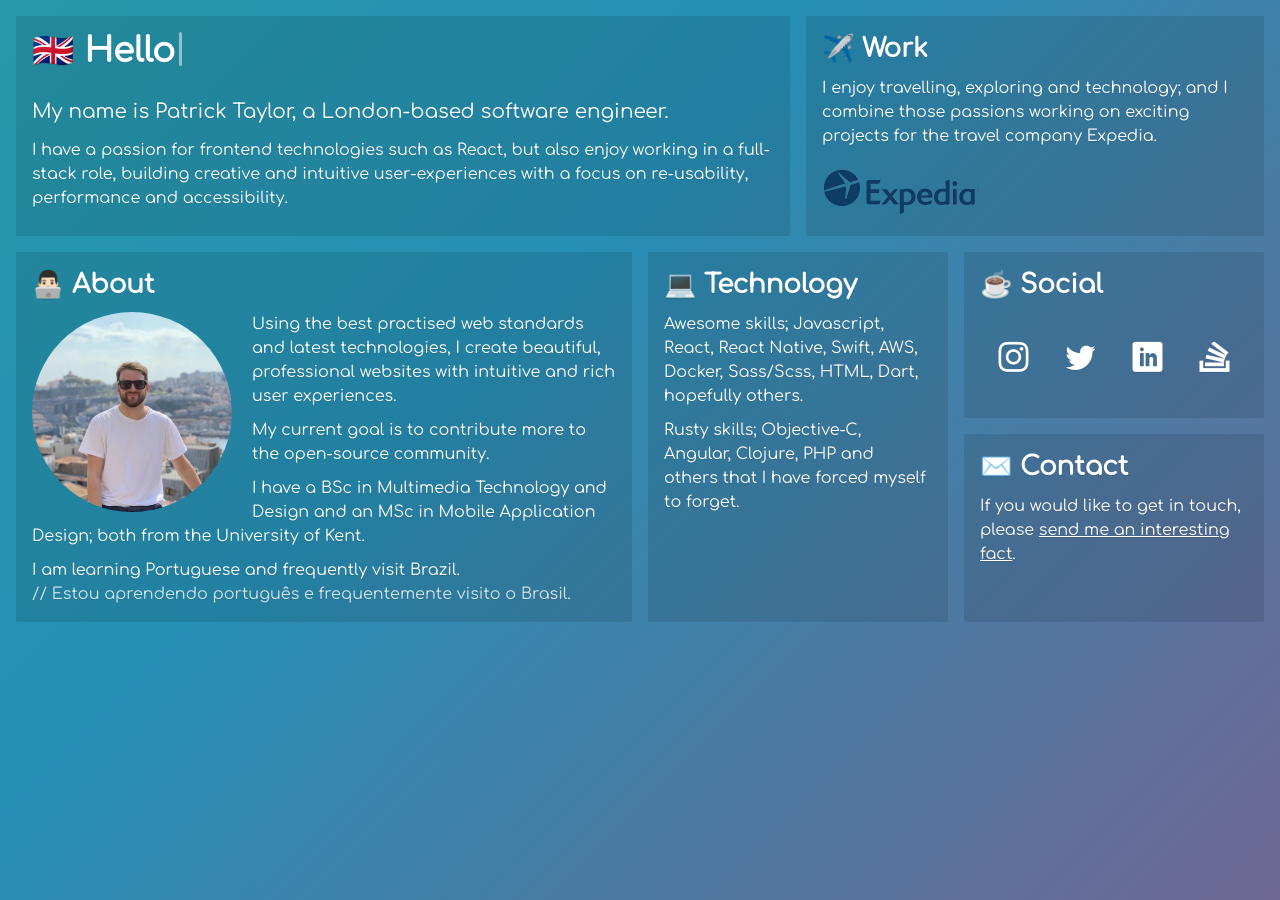
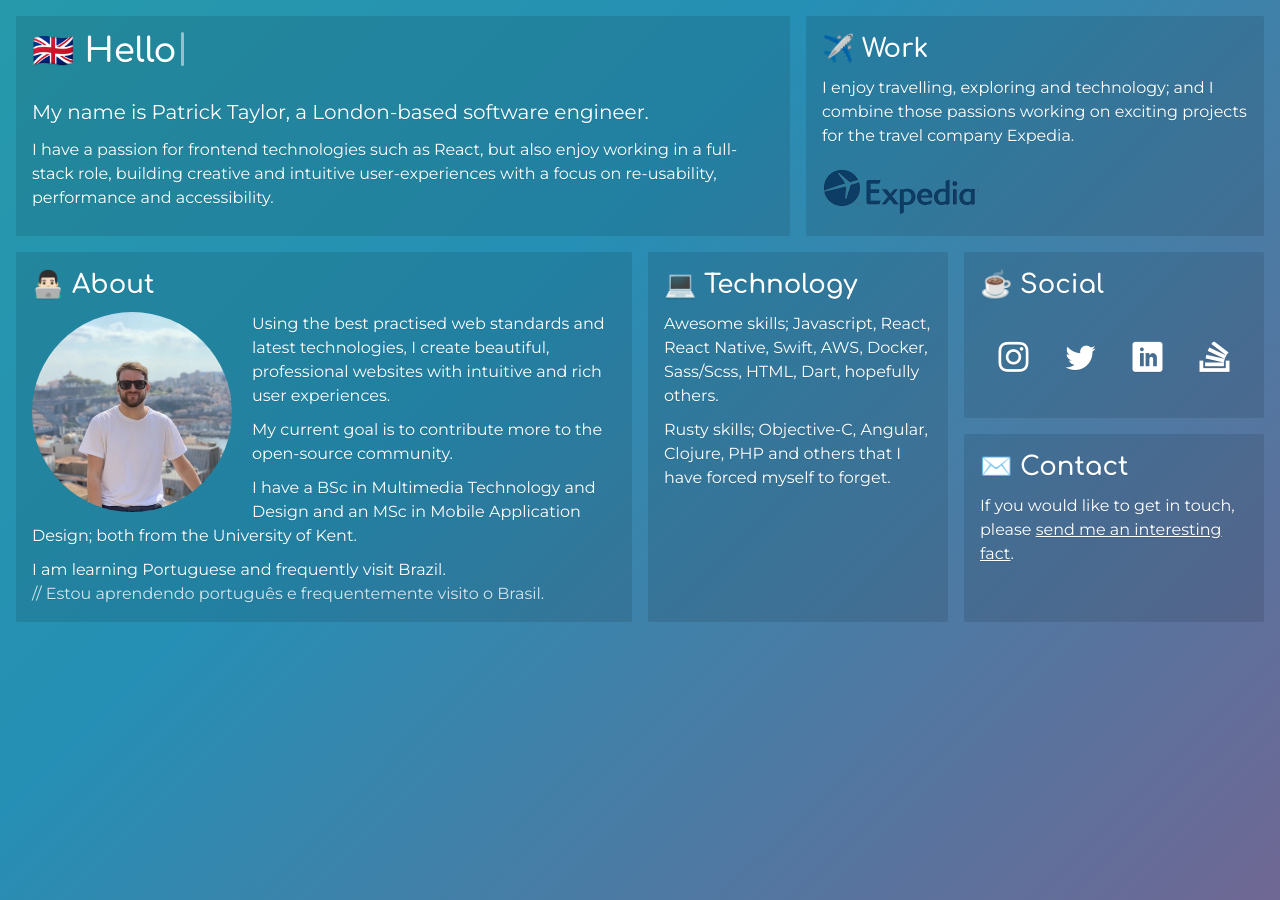
Before and after one commit to 01taylop/01taylop.github.io, a Jekyll site: the page built from index.html, in a window 1280 px wide. Built offline with Jekyll 4.4.1, drawn with Linux system fonts in a browser that asks for light colours; some web fonts are replaced.

Commit message:
Improved fonts ✍️

```diff
--- a/_layouts/default.html
+++ b/_layouts/default.html
@@ -20,8 +20,7 @@
   <meta name="description" content="{% if page.excerpt %}{{ page.excerpt | strip_html | strip_newlines | truncate: 160 }}{% else %}{{ site.description }}{% endif %}">
 
   <link rel="stylesheet" href="{{ "/css/main.css" | prepend: site.baseurl }}">
-  <link href="https://fonts.googleapis.com/css?family=Comfortaa&display=swap" rel="stylesheet">
-
+  <link href="https://fonts.googleapis.com/css?family=Comfortaa:600|Montserrat&display=swap" rel="stylesheet">
   <link rel="canonical" href="{{ page.url | replace:'index.html','' | prepend: site.baseurl | prepend: site.url }}">
   <link rel="alternate" type="application/rss+xml" title="{{ site.title }}" href="{{ "/feed.xml" | prepend: site.baseurl | prepend: site.url }}">
 </head>
--- a/_sass/base/_grid-style.scss
+++ b/_sass/base/_grid-style.scss
@@ -7,6 +7,11 @@
     h1, h2, p, a {
       color: $font-colour;
       text-shadow: $font-shadow;
+    }
+
+    h1, h2 {
+      font-family: 'Comfortaa', sans-serif;
+      font-weight: 600;
     }
 
     h1 {
--- a/_sass/base/_main.scss
+++ b/_sass/base/_main.scss
@@ -25,9 +25,10 @@ body {
   background-color: #f8f8f8;
 
   color: $font-colour;
-  font-family: 'Comfortaa', -apple-system, BlinkMacSystemFont, 'Segoe UI', Roboto, Helvetica, Arial, sans-serif, 'Apple Color Emoji', 'Segoe UI Emoji', 'Segoe UI Symbol';
+  font-family: 'Montserrat', -apple-system, BlinkMacSystemFont, 'Segoe UI', Roboto, Helvetica, Arial, sans-serif, 'Apple Color Emoji', 'Segoe UI Emoji', 'Segoe UI Symbol';
   font-size: $font-size;
   font-weight: normal;
+  font-display: swap;
   line-height: $line-height;
 
   -webkit-overflow-scrolling: touch;
--- a/_sass/typography/_icons.scss
+++ b/_sass/typography/_icons.scss
@@ -3,7 +3,7 @@
   font-family: 'portfolio';
   font-style: normal;
   font-weight: normal;
-  font-display: auto;
+  font-display: block;
 
   src: url('../../fonts/portfolio/portfolio.eot?dga1cg');
   src: url('../../fonts/portfolio/portfolio.eot?dga1cg#iefix') format('embedded-opentype'),
```
